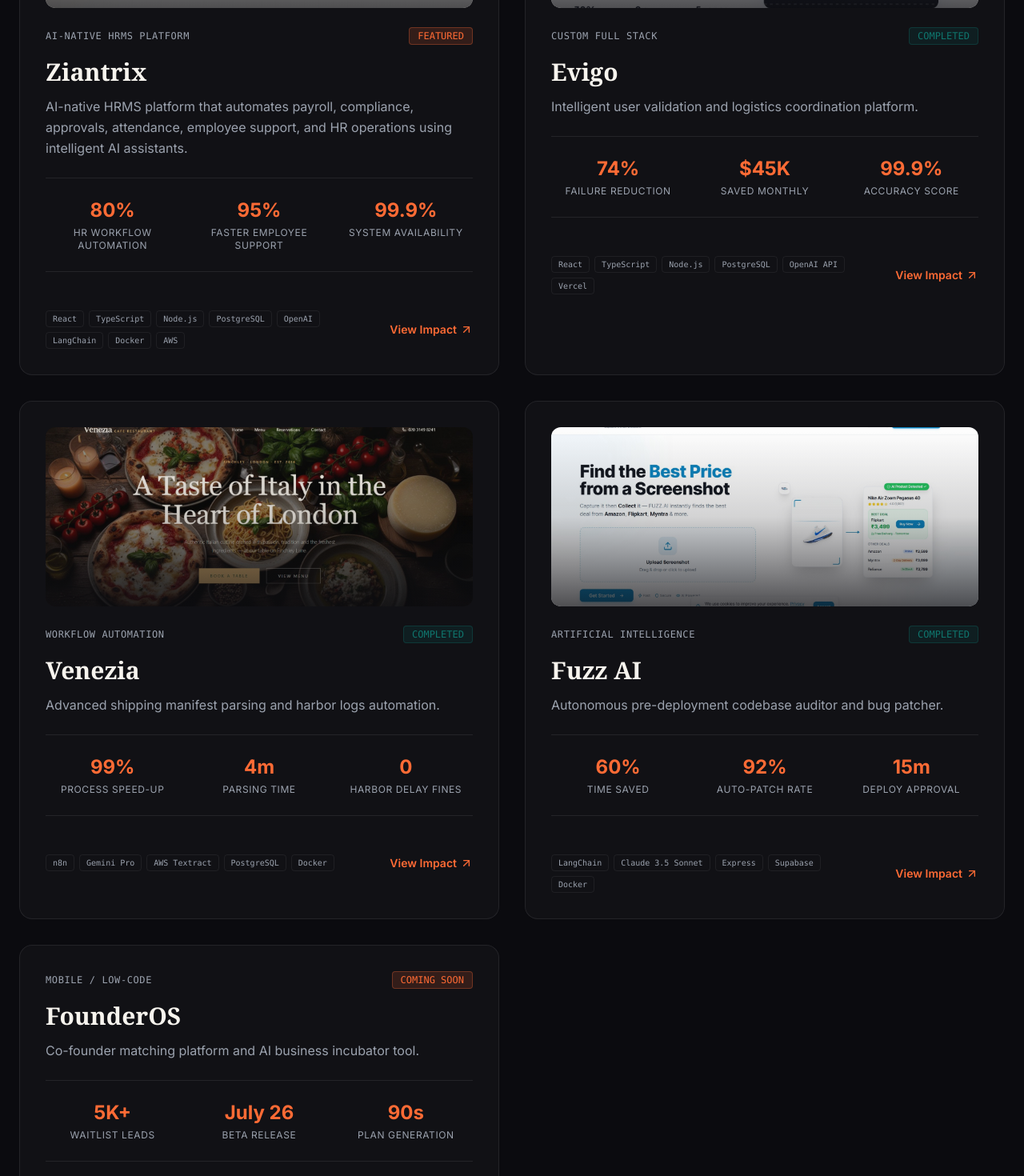
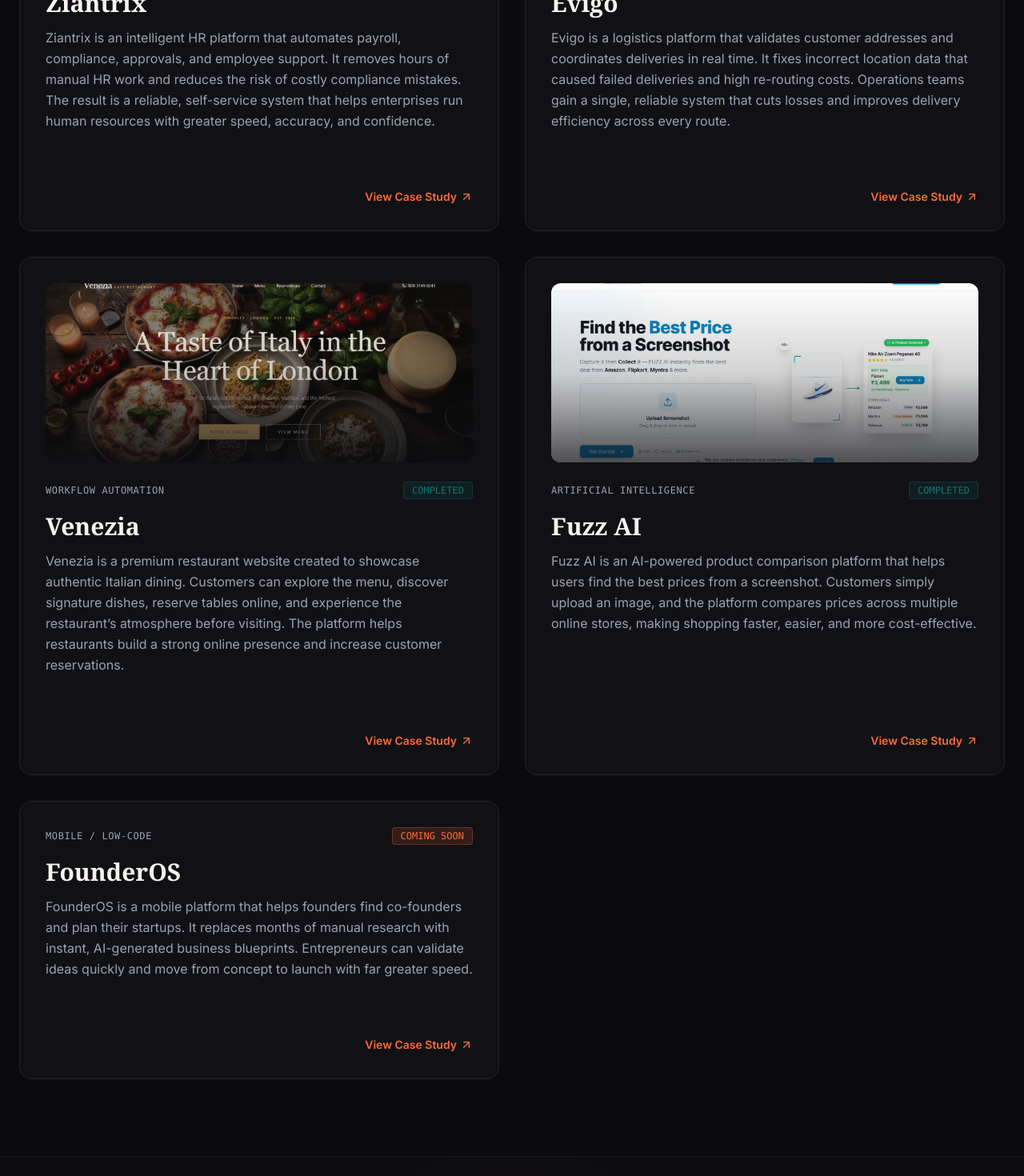
Before and after one commit to junaidansary27/NocodeSaarthi, a React (Vite) app: page /portfolio in a window 1280 px wide. Shown: the part 860-2330 px from the top of the page at 80% size. Built offline with nearby package versions, Linux system fonts and the light colour scheme; a web font is replaced by a local one.

Commit message:
Refactor portfolio case studies to use highlights
Removed metrics and replaced with highlights in portfolio case studies. Updated overview descriptions for several projects.

```diff
--- a/src/pages/portfolio/Portfolio.tsx
+++ b/src/pages/portfolio/Portfolio.tsx
@@ -2,7 +2,6 @@ import { useState } from 'react';
 import { motion, AnimatePresence } from 'framer-motion';
 import { CheckCircle, ArrowUpRight } from 'lucide-react';
 import { Helmet } from 'react-helmet-async';
-import { HoverCard } from '../../components/ui/HoverCard';
 import { MagneticButton } from '../../components/ui/MagneticButton';
 import { ScrollReveal } from '../../components/ui/ScrollReveal';
 import { Link } from 'react-router-dom';
@@ -16,7 +15,7 @@ interface CaseStudy {
   solution: string;
   techStack: string[];
   results: string[];
-  metrics: { value: string; label: string }[];
+  highlights: string[];
   status?: string;
   glowColor?: string;
   categoryLabel?: string;
@@ -28,7 +27,7 @@ const caseStudies: CaseStudy[] = [
     title: 'Ziantrix',
     category: 'ai',
     categoryLabel: 'AI-Native HRMS Platform',
-    overview: 'AI-native HRMS platform that automates payroll, compliance, approvals, attendance, employee support, and HR operations using intelligent AI assistants.',
+    overview: 'Ziantrix is an intelligent HR platform that automates payroll, compliance, approvals, and employee support. It removes hours of manual HR work and reduces the risk of costly compliance mistakes. The result is a reliable, self-service system that helps enterprises run human resources with greater speed, accuracy, and confidence.',
     challenge: 'Enterprise HR teams were drowning in manual payroll runs, statutory compliance filings, attendance reconciliation, and repetitive employee queries — consuming hundreds of staff hours every month and exposing the business to costly compliance errors.',
     solution: 'Engineered an AI-native HRMS where intelligent AI assistants autonomously handle payroll, compliance, multi-level approvals, attendance tracking, and employee support — surfacing human-in-the-loop checkpoints only when judgement is required.',
     techStack: ['React', 'TypeScript', 'Node.js', 'PostgreSQL', 'OpenAI', 'LangChain', 'Docker', 'AWS'],
@@ -37,10 +36,13 @@ const caseStudies: CaseStudy[] = [
       'Resolved employee support queries 95% faster with AI assistants',
       'Sustained 99.9% platform availability across payroll cycles'
     ],
-    metrics: [
-      { value: '80%', label: 'HR Workflow Automation' },
-      { value: '95%', label: 'Faster Employee Support' },
-      { value: '99.9%', label: 'System Availability' }
+    highlights: [
+      'AI Automation',
+      'Payroll Engine',
+      'Compliance Filing',
+      'Employee Self-Service',
+      'Multi-Level Approvals',
+      'HR Analytics'
     ],
     status: 'FEATURED',
     glowColor: 'rgba(255, 107, 53, 0.18)'
@@ -49,7 +51,7 @@ const caseStudies: CaseStudy[] = [
     id: 'evigo',
     title: 'Evigo',
     category: 'web',
-    overview: 'Intelligent user validation and logistics coordination platform.',
+    overview: 'Evigo is a logistics platform that validates customer addresses and coordinates deliveries in real time. It fixes incorrect location data that caused failed deliveries and high re-routing costs. Operations teams gain a single, reliable system that cuts losses and improves delivery efficiency across every route.',
     challenge: 'Legacy coordinate validation structures were failing to map bad locations accurately, causing delivery drivers to fail 14% of deliveries and costing logistics teams thousands monthly.',
     solution: 'Designed and engineered an automated React administration workspace coupled with a self-learning Node.js parser that reconciles customer coordinates using GPS history and satellite vector data.',
     techStack: ['React', 'TypeScript', 'Node.js', 'PostgreSQL', 'OpenAI API', 'Vercel'],
@@ -58,10 +60,13 @@ const caseStudies: CaseStudy[] = [
       'Saved an estimated $45,000 in monthly re-routing expenses',
       'Boosted driver route efficiency by 22% overall'
     ],
-    metrics: [
-      { value: '74%', label: 'Failure Reduction' },
-      { value: '$45K', label: 'Saved Monthly' },
-      { value: '99.9%', label: 'Accuracy Score' }
+    highlights: [
+      'Address Validation',
+      'Logistics Coordination',
+      'AI Parsing',
+      'Admin Workspace',
+      'Real-Time Routing',
+      'GPS Reconciliation'
     ],
     glowColor: 'rgba(15, 118, 110, 0.12)'
   },
@@ -69,7 +74,7 @@ const caseStudies: CaseStudy[] = [
     id: 'venezia',
     title: 'Venezia',
     category: 'automation',
-    overview: 'Advanced shipping manifest parsing and harbor logs automation.',
+    overview: 'Venezia is a premium restaurant website created to showcase authentic Italian dining. Customers can explore the menu, discover signature dishes, reserve tables online, and experience the restaurant’s atmosphere before visiting. The platform helps restaurants build a strong online presence and increase customer reservations.',
     challenge: 'Incoming container waybill files arrived in diverse scanned PDF layouts. Manual entry into shipping logs was taking 8 hours per batch, causing harbor queue delay penalties.',
     solution: 'Implemented self-hosted n8n pipelines integrated with Gemini Pro Vision extraction APIs. Manifest details are now automatically parsed, categorized, and uploaded to the databases in real-time.',
     techStack: ['n8n', 'Gemini Pro', 'AWS Textract', 'PostgreSQL', 'Docker'],
@@ -78,10 +83,13 @@ const caseStudies: CaseStudy[] = [
       'Achieved a 100% reduction in harbor delay fines',
       'Increased processing throughput by 400% with zero hiring'
     ],
-    metrics: [
-      { value: '99%', label: 'Process Speed-up' },
-      { value: '4m', label: 'Parsing Time' },
-      { value: '0', label: 'Harbor Delay Fines' }
+    highlights: [
+      'Document Parsing',
+      'Shipping Automation',
+      'OCR Extraction',
+      'n8n Pipelines',
+      'Real-Time Sync',
+      'Harbor Logs'
     ],
     glowColor: 'rgba(255, 107, 53, 0.12)'
   },
@@ -89,7 +97,7 @@ const caseStudies: CaseStudy[] = [
     id: 'fuzz-ai',
     title: 'Fuzz AI',
     category: 'ai',
-    overview: 'Autonomous pre-deployment codebase auditor and bug patcher.',
+    overview: 'Fuzz AI is an AI-powered product comparison platform that helps users find the best prices from a screenshot. Customers simply upload an image, and the platform compares prices across multiple online stores, making shopping faster, easier, and more cost-effective.',
     challenge: 'Engineering teams spent average of 20 hours per sprint debugging minor typescript compiler errors, lint exceptions, and security dependencies warnings.',
     solution: 'Built a specialized vector indexing assistant linked to GitHub webhooks that automatically audits every commit using Claude 3.5 Sonnet, recommending patch diffs prior to merge.',
     techStack: ['LangChain', 'Claude 3.5 Sonnet', 'Express', 'Supabase', 'Docker'],
@@ -98,10 +106,13 @@ const caseStudies: CaseStudy[] = [
       'Patched 92% of critical dependencies errors automatically',
       'Cut release approval timelines from 4 days to 15 minutes'
     ],
-    metrics: [
-      { value: '60%', label: 'Time Saved' },
-      { value: '92%', label: 'Auto-Patch Rate' },
-      { value: '15m', label: 'Deploy Approval' }
+    highlights: [
+      'Code Auditing',
+      'Auto Bug Patching',
+      'GitHub Integration',
+      'Security Scanning',
+      'AI Code Review',
+      'CI/CD Pipeline'
     ],
     glowColor: 'rgba(192, 132, 252, 0.12)'
   },
@@ -109,7 +120,7 @@ const caseStudies: CaseStudy[] = [
     id: 'founderos',
     title: 'FounderOS',
     category: 'mobile',
-    overview: 'Co-founder matching platform and AI business incubator tool.',
+    overview: 'FounderOS is a mobile platform that helps founders find co-founders and plan their startups. It replaces months of manual research with instant, AI-generated business blueprints. Entrepreneurs can validate ideas quickly and move from concept to launch with far greater speed.',
     challenge: 'Entrepreneurs spent months writing business models, analyzing market competitors, and hunting for technical co-founders across social media platforms.',
     solution: 'Engineering a premium cross-platform FlutterFlow MVP featuring matchmaking algorithms and an AI business wizard that generates full business blueprints.',
     techStack: ['FlutterFlow', 'Supabase', 'OpenAI GPT-4o', 'Stripe', 'Tailwind CSS'],
@@ -118,10 +129,13 @@ const caseStudies: CaseStudy[] = [
       'Integrated match scoring system predicting partner alignment',
       'Deploying public beta in July 2026'
     ],
-    metrics: [
-      { value: '5K+', label: 'Waitlist Leads' },
-      { value: 'July 26', label: 'Beta Release' },
-      { value: '90s', label: 'Plan Generation' }
+    highlights: [
+      'Mobile App (Flutter)',
+      'Co-Founder Matching',
+      'AI Business Wizard',
+      'User Authentication',
+      'Subscription Billing',
+      'Match Scoring'
     ],
     status: 'Coming Soon',
     glowColor: 'rgba(247, 244, 238, 0.08)'
@@ -129,12 +143,7 @@ const caseStudies: CaseStudy[] = [
 ];
 
 export default function Portfolio() {
-  const [activeTab, setActiveTab] = useState<'all' | 'ai' | 'automation' | 'web' | 'mobile'>('all');
   const [expandedId, setExpandedId] = useState<string | null>(null);
-
-  const filteredCaseStudies = activeTab === 'all'
-    ? caseStudies
-    : caseStudies.filter(cs => cs.category === activeTab);
 
   return (
     <div className="pt-24 min-h-screen">
@@ -160,28 +169,11 @@ export default function Portfolio() {
         </ScrollReveal>
       </section>
 
-      {/* Filter Tabs */}
-      <div className="flex justify-center flex-wrap gap-2 px-6 mb-12">
-        {(['all', 'ai', 'automation', 'web', 'mobile'] as const).map((tab) => (
-          <button
-            key={tab}
-            onClick={() => setActiveTab(tab)}
-            className={`px-6 py-2 rounded-full text-sm font-medium transition-all duration-300 capitalize cursor-pointer border ${
-              activeTab === tab
-                ? 'bg-brand-orange text-white border-brand-orange shadow-lg shadow-brand-orange/10'
-                : 'bg-white/4 border-white/8 text-soft-gray hover:text-warm-ivory hover:border-white/20'
-            }`}
-          >
-            {tab === 'all' ? 'All Work' : tab === 'web' ? 'Web Dev' : tab === 'mobile' ? 'Mobile App' : tab}
-          </button>
-        ))}
-      </div>
-
       {/* Portfolio Grid */}
       <section className="max-w-7xl mx-auto px-6 pb-24">
         <div className="grid grid-cols-1 lg:grid-cols-2 gap-8">
           <AnimatePresence mode="popLayout">
-            {filteredCaseStudies.map((study) => (
+            {caseStudies.map((study) => (
               <motion.div
                 layout
                 key={study.id}
@@ -190,14 +182,14 @@ export default function Portfolio() {
                 exit={{ opacity: 0, scale: 0.95 }}
                 transition={{ duration: 0.4 }}
               >
-                <HoverCard glowColor={study.glowColor} className="h-full flex flex-col justify-between">
+                <div className="glass-panel rounded-2xl p-8 h-full flex flex-col justify-between transition-colors duration-300 hover:border-white/15">
                   <div>
                     {study.id !== 'founderos' && (
-                      <div className="relative h-48 md:h-56 rounded-xl overflow-hidden mb-6 group">
+                      <div className="relative h-48 md:h-56 rounded-xl overflow-hidden mb-6">
                         <img
                           src={`/portfolio/${study.id === 'fuzz-ai' ? 'ai-automation' : study.id}.png`}
                           alt={`${study.title} project screenshot`}
-                          className="w-full h-full object-cover transition-transform duration-500 ease-out group-hover:scale-110"
+                          className="w-full h-full object-cover"
                           loading="lazy"
                         />
                         <div className="absolute inset-0 bg-gradient-to-t from-primary-bg/80 via-primary-bg/20 to-transparent opacity-90" />
@@ -226,34 +218,14 @@ export default function Portfolio() {
                       {study.overview}
                     </p>
 
-                    {/* Metrics Dashboard */}
-                    <div className="grid grid-cols-3 gap-4 border-t border-b border-white/8 py-6 mb-6">
-                      {study.metrics.map((metric, i) => (
-                        <div key={i} className="text-center">
-                          <p className="text-xl md:text-2xl font-bold text-brand-orange font-sans">{metric.value}</p>
-                          <p className="text-xs text-soft-gray uppercase tracking-wider mt-1">{metric.label}</p>
-                        </div>
-                      ))}
-                    </div>
-
-                    {/* Expandable Details */}
+                    {/* Case Study Detail */}
                     {expandedId === study.id ? (
                       <motion.div
                         initial={{ opacity: 0, height: 0 }}
                         animate={{ opacity: 1, height: 'auto' }}
                         exit={{ opacity: 0, height: 0 }}
-                        className="space-y-6 pt-2"
+                        className="pt-2"
                       >
-                        <div className="space-y-2">
-                          <h4 className="font-semibold text-warm-ivory text-sm uppercase tracking-wider">The Challenge</h4>
-                          <p className="text-soft-gray text-sm md:text-base leading-relaxed">{study.challenge}</p>
-                        </div>
-
-                        <div className="space-y-2">
-                          <h4 className="font-semibold text-warm-ivory text-sm uppercase tracking-wider">The Solution</h4>
-                          <p className="text-soft-gray text-sm md:text-base leading-relaxed">{study.solution}</p>
-                        </div>
-
                         <div className="space-y-2">
                           <h4 className="font-semibold text-warm-ivory text-sm uppercase tracking-wider">Business Impact</h4>
                           <ul className="space-y-2">
@@ -269,24 +241,16 @@ export default function Portfolio() {
                     ) : null}
                   </div>
 
-                  <div className="mt-8 pt-4 flex items-center justify-between">
-                    <div className="flex flex-wrap gap-1.5 max-w-[70%]">
-                      {study.techStack.map((tech) => (
-                        <span key={tech} className="text-[10px] font-mono border border-white/6 px-2 py-0.5 rounded text-soft-gray transition-all duration-300 ease-out hover:border-brand-orange hover:text-warm-ivory">
-                          {tech}
-                        </span>
-                      ))}
-                    </div>
-
+                  <div className="mt-8 pt-4 flex items-center justify-end">
                     <button
                       onClick={() => setExpandedId(expandedId === study.id ? null : study.id)}
                       className="flex items-center gap-1 text-sm font-semibold text-brand-orange hover:text-warm-ivory transition-all duration-300 ease-out cursor-pointer"
                     >
-                      <span>{expandedId === study.id ? 'Show Less' : 'View Impact'}</span>
+                      <span>{expandedId === study.id ? 'Show Less' : 'View Case Study'}</span>
                       <ArrowUpRight className={`w-4 h-4 transition-transform duration-300 ${expandedId === study.id ? 'rotate-45' : ''}`} />
                     </button>
                   </div>
-                </HoverCard>
+                </div>
               </motion.div>
             ))}
           </AnimatePresence>
```
